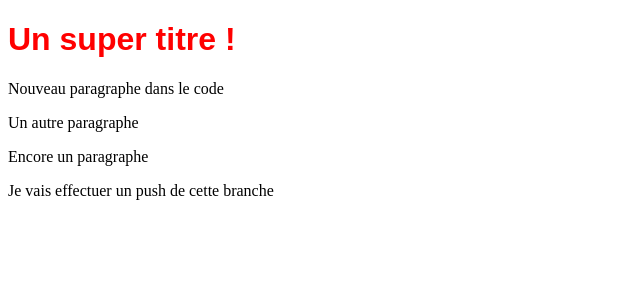
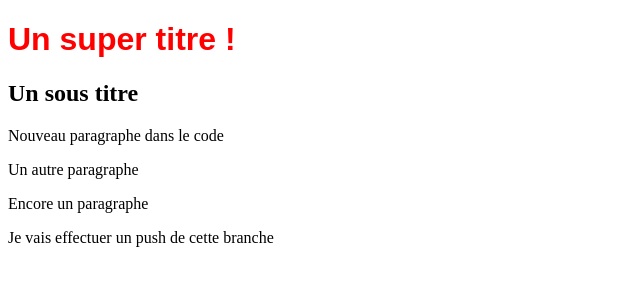
Before and after one commit to TchazeuL/Projet1, a plain HTML site: page index.html in a window 1280 px wide. Shown: the whole page, without its empty margins (0-640 px from the left). Drawn offline with Linux system fonts and the light colour scheme.

Commit message:
rajout de h2

```diff
--- a/index.html
+++ b/index.html
@@ -11,6 +11,7 @@
 
 <body>
     <h1> Un super titre !</h1>
+    <h2>Un sous titre</h2>
     <p>Nouveau paragraphe dans le code</p>
     <div>
         <p>Un autre paragraphe</p>
```
